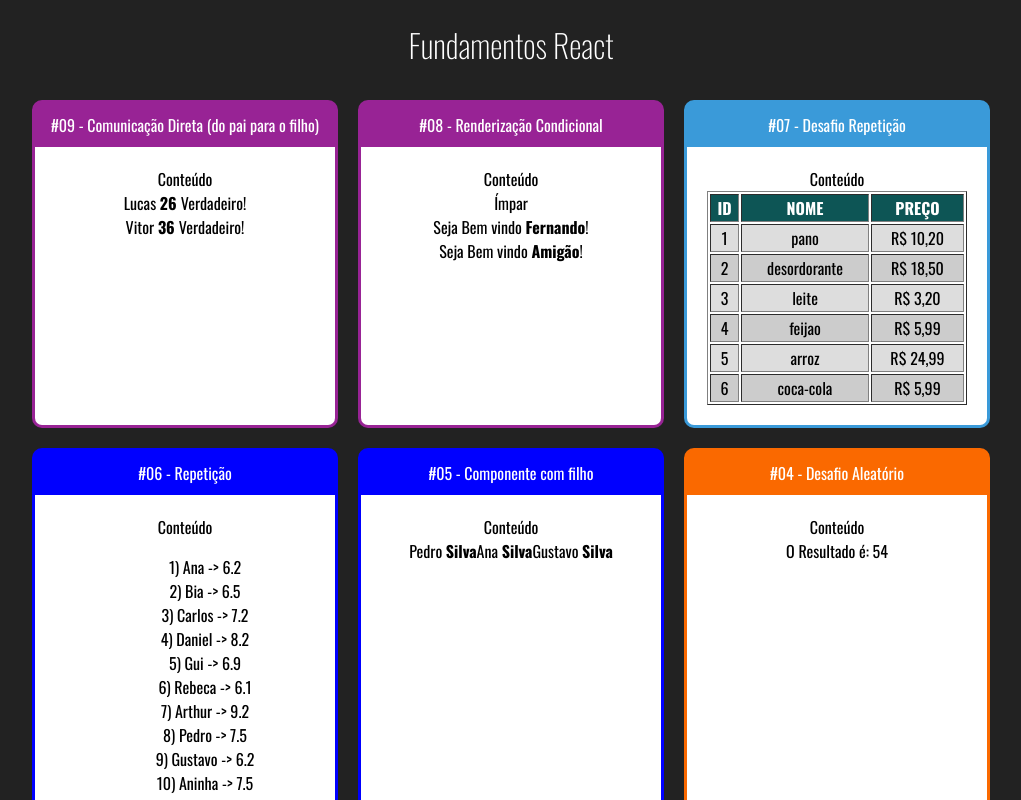
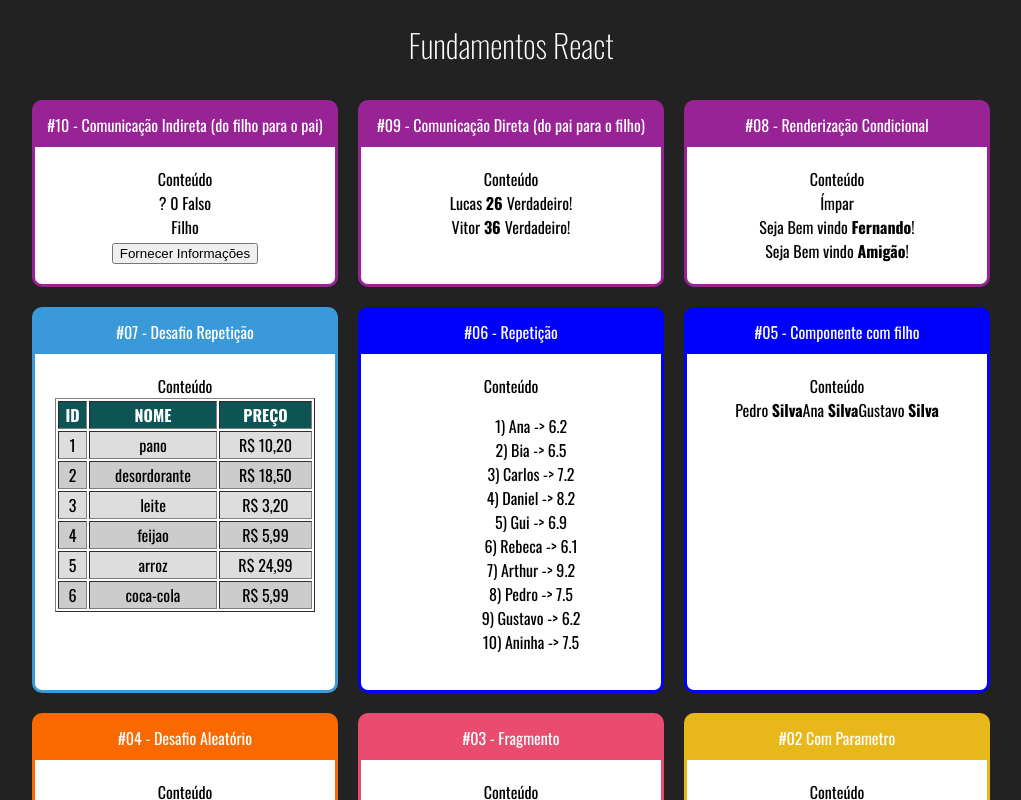
Before and after one commit to LucasGuasselli/React-Redux, a React (Create React App) app: page / in a window 1280 px wide. Shown: the top 800 px of the page, without its empty margins (129-1150 px from the left). Built offline with nearby package versions, Linux system fonts and the light colour scheme.

Commit message:
Seção 2 - Comunicação Indireta

```diff
--- a/src/App.jsx
+++ b/src/App.jsx
@@ -14,6 +14,7 @@
 import ParOuImpar from "./components/condicional/ParOuImpar"
 import UsuarioInfo from "./components/condicional/UsuarioInfo"
 import DiretaPai from "./components/comunicacao/DiretaPai"
+import IndiretaPai from "./components/comunicacao/IndiretaPai"
 
 
 //underline representa que o unico parametro da function nao sera usado
@@ -23,6 +24,10 @@
         <h1>Fundamentos React</h1>
 
         <div className="Cards">
+
+            <Card titulo="#10 - Comunicação Indireta (do filho para o pai)" color="#982395">
+                <IndiretaPai/>
+            </Card>
 
             <Card titulo="#09 - Comunicação Direta (do pai para o filho)" color="#982395">
                <DiretaPai/>
--- /dev/null
+++ b/src/components/comunicacao/IndiretaFilho.jsx
@@ -0,0 +1,17 @@
+import React from 'react'
+import IndiretaFilho from './DiretaFilho'
+
+export default props => {
+    // se passa informações para o pai por meio de Callback
+
+    const cb = props.quandoClicar
+    return (
+        <div>
+            <div>Filho</div>
+            <button onClick={ _ => cb('João', 53, true) }>
+                Fornecer  Informações
+            </button>
+        </div>
+
+    )
+}
--- /dev/null
+++ b/src/components/comunicacao/IndiretaPai.jsx
@@ -0,0 +1,28 @@
+import React from 'react'
+import IndiretaFilho from './IndiretaFilho'
+
+export default props => {
+    let nome ='?'
+    let idade = 0
+    let nerd = false
+
+
+    function fornecerInformacoes(nomeParam, idadeParam, nerdParam){
+        nome = nomeParam
+        idade = idadeParam
+        nerd = nerdParam
+
+        console.log(nomeParam, idadeParam, nerdParam)
+    }
+    return (
+        <div>
+            <div>
+                <span> { nome }</span>
+                <span> {idade} </span>
+                <span> {nerd ? 'Verdadeiro' : 'Falso '}</span>
+            </div>
+            <IndiretaFilho quandoClicar={fornecerInformacoes}></IndiretaFilho>
+        </div>
+
+    )
+}
```
